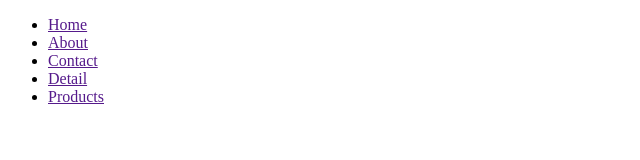
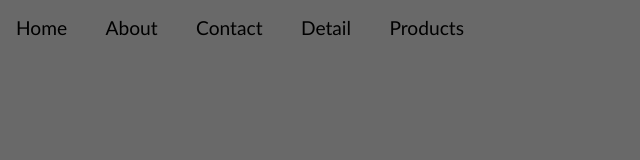
Before and after one commit to pgmgent-pgm-4/gastcollege-microfrontends-tolunay17, a plain HTML site: page index.html in a window 1280 px wide. Shown: the whole page, without its empty margins (0-640 px from the left). Drawn offline with Linux system fonts and the light colour scheme.

Commit message:
navigation done

```diff
--- a/index.html
+++ b/index.html
@@ -5,6 +5,7 @@
     <meta http-equiv="X-UA-Compatible" content="IE=edge">
     <meta name="viewport" content="width=device-width, initial-scale=1.0">
     <title>Navigation | Gastcollege Programming</title>
+    <link rel="stylesheet" href="/main.css">
 </head>
 <body>
     <nav>
--- a/main.css
+++ b/main.css
@@ -3,3 +3,27 @@
   padding: 0;
   margin: 0;
 }
+
+body {
+  background-color: rgb(105, 105, 105);
+}
+
+ul {
+  display: flex;
+  list-style: none;
+  justify-content: space-between;
+  padding: 1rem;
+  width: 100%;
+  max-width: 30rem;
+}
+
+ul li a {
+  text-decoration: none;
+  color: rgb(0, 0, 0);
+  font-size: 1.2rem;
+  font-family: 'Gill Sans', 'Gill Sans MT', Calibri, 'Trebuchet MS', sans-serif;
+}
+
+ul li a:hover {
+  text-decoration: underline;
+}
```
